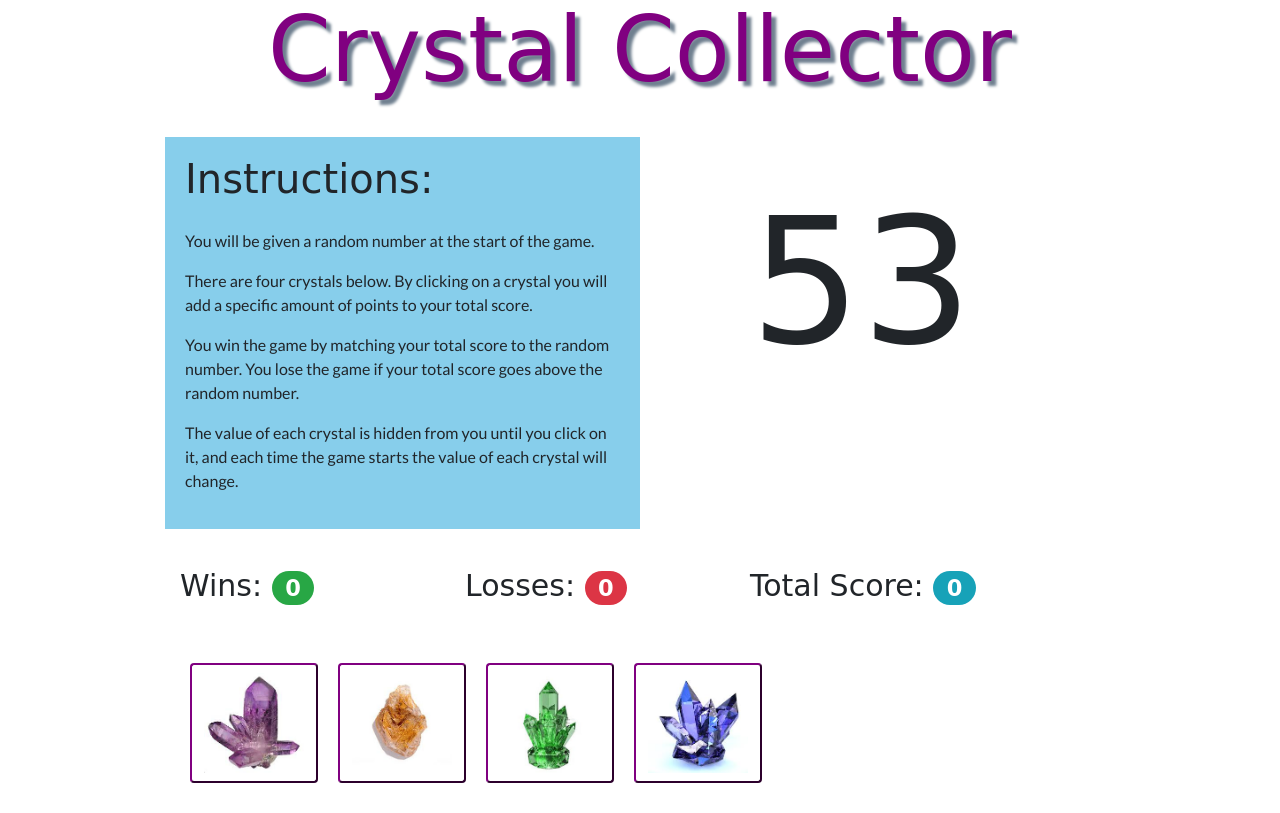
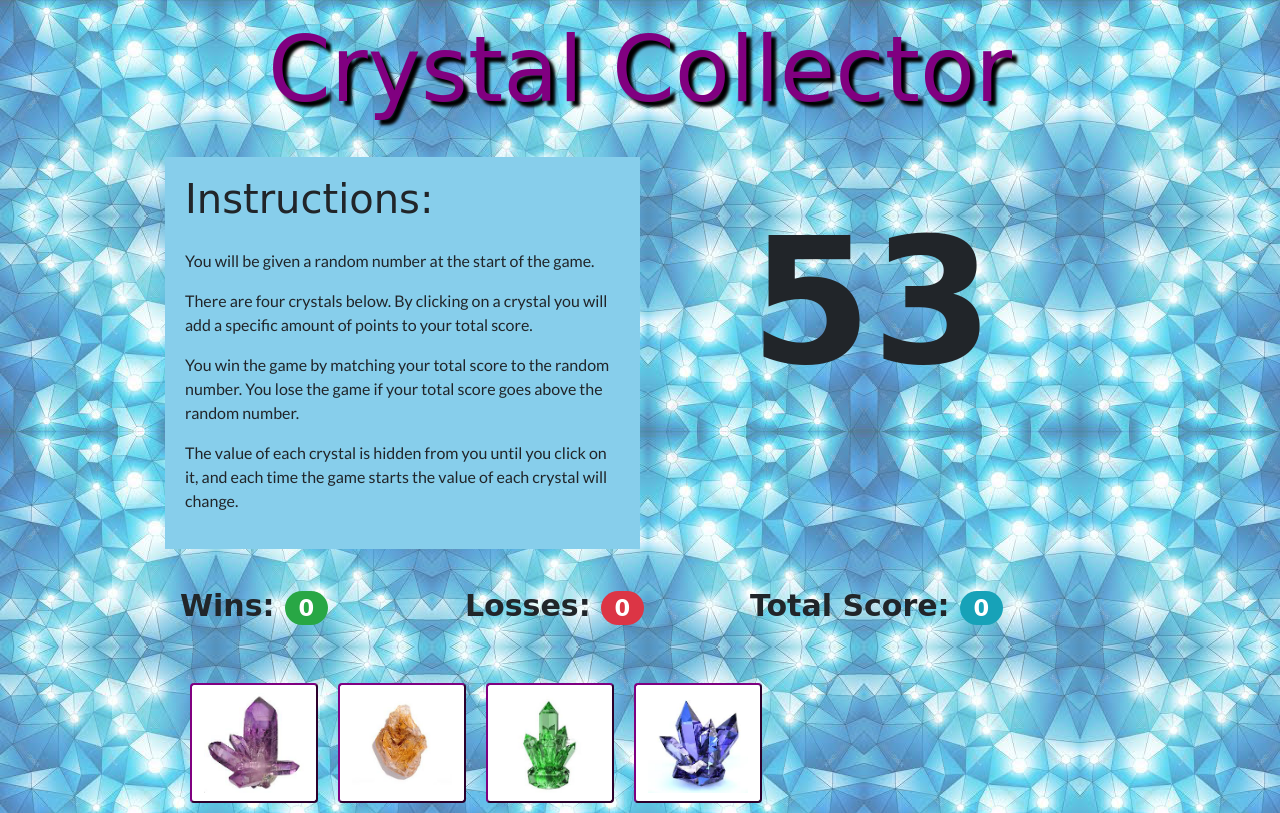
Before and after one commit to LauraAWard/week-4-game, a plain HTML site: page index.html in a window 1280 px wide. Drawn offline with nearby package versions, Linux system fonts and the light colour scheme; a web font is replaced by a local one.

Commit message:
working 10-4a

```diff
--- a/assets/css/style.css
+++ b/assets/css/style.css
@@ -1,8 +1,7 @@
 
 body {
 	font-family: 'Elsie Swash Caps', cursive;
-
-
+	background-image: url("../images/crystal-bg-fade.jpg");
 }
 
 h1 {
@@ -10,8 +9,9 @@ h1 {
 	font-size: 90px;
 	color: purple;
 	text-align: center;
+	padding-top: 20px;
 	padding-bottom: 30px;
-	text-shadow: 5px 5px 3px SlateGrey;
+	text-shadow: 5px 5px 3px Black;
 }
 
 h3 {
@@ -21,6 +21,7 @@ h3 {
 
 h4 {
 	font-size: 30px;
+	font-weight: bold;
 	padding-top: 40px;
 	padding-bottom: 40px;
 }
--- a/assets/javascript/game.js
+++ b/assets/javascript/game.js
@@ -69,7 +69,6 @@ function displayCrystals() {
 function addToScore(value) {
 
 	totalScore += parseInt(value);
-	console.log(totalScore);
 	$("#totalScore").html(totalScore);
 	compareNumbers();
 };
@@ -109,7 +108,6 @@ function resetCrystalValues() {
 
 	$.each(crystalArray, function(number, crystal) {
 		var tempValue = this.resetValue();
-		console.log(tempValue);
 		$("#" + this.getID()).attr("value", tempValue);
 	});
 
```
Also changed, not shown: assets/images/crystal-bg-fade.jpg (added), assets/images/crystal-bg.jpg (added).
